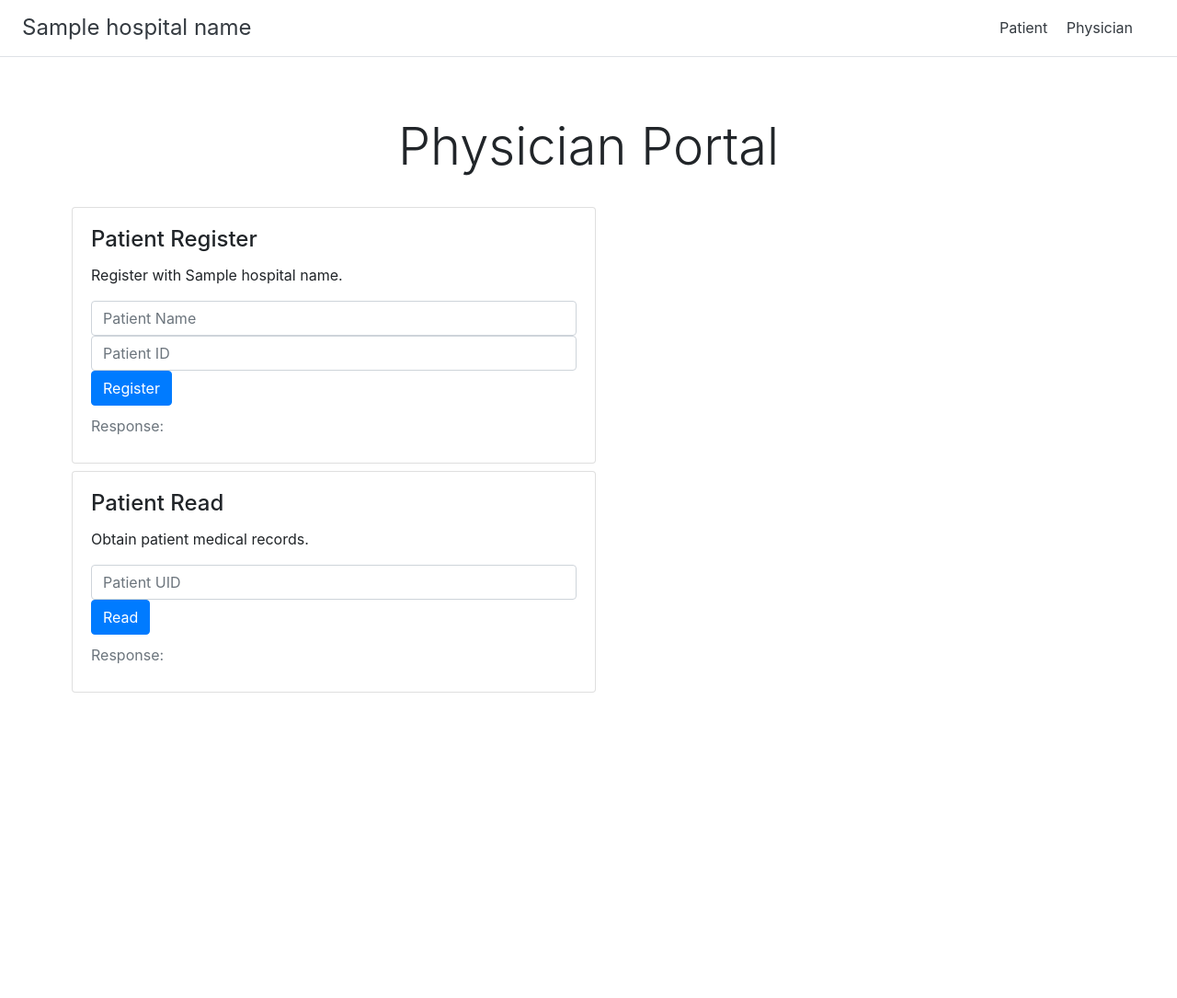
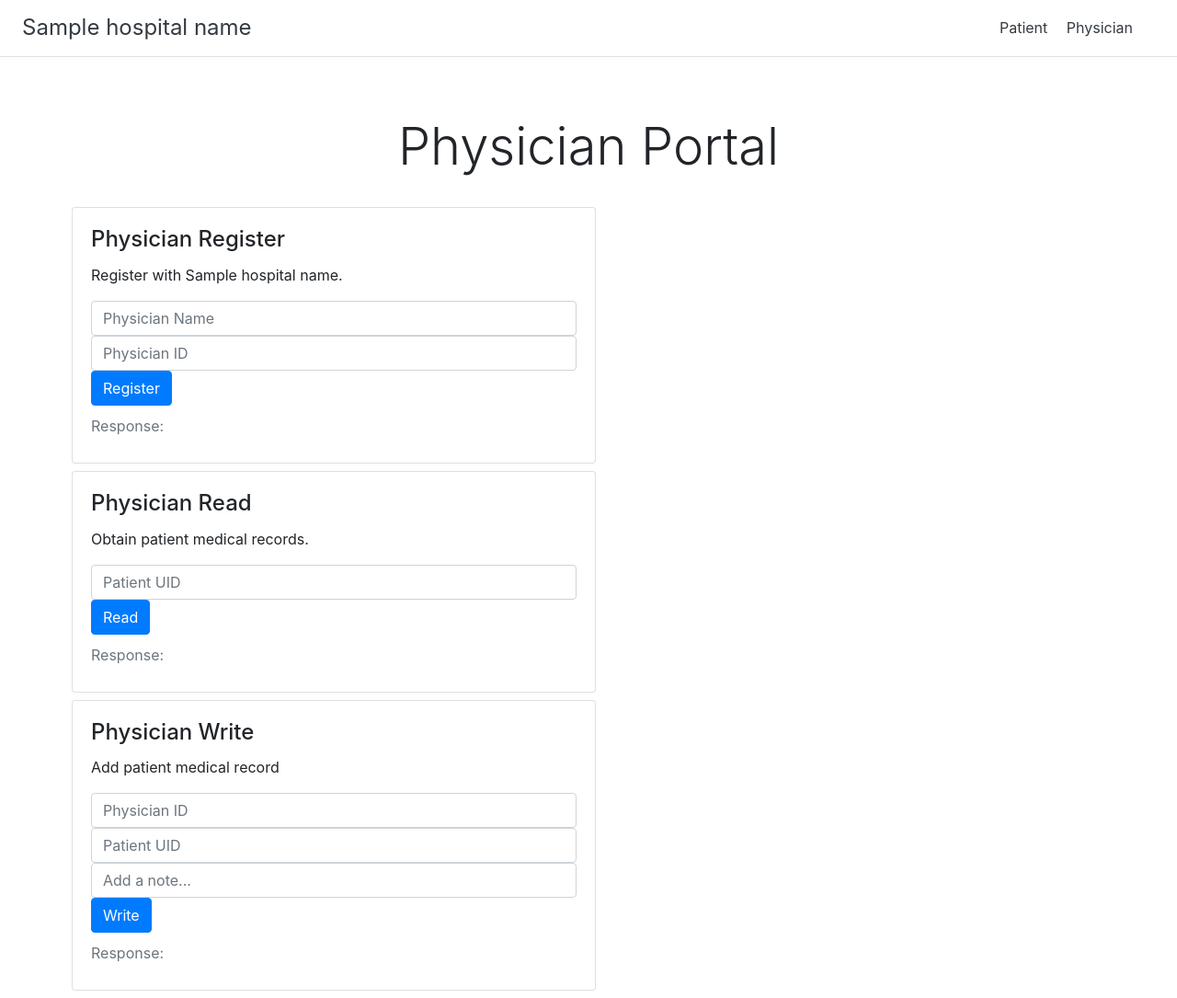
Before and after one commit to CSCI-2952-F/consistent-hrms, a Flask app: template src/frontend/templates/physician.html in a window 1280 px wide. Shown: the whole page at 92% size. Before the commit the page ends 753 px from the top, so only its background shows below. Run offline with Flask 2, Linux system fonts and the light colour scheme; the template is opened without the code that fills it: most values are stand-ins (such as "Sample title", 1, 10 or a date in 2020); some libraries are stand-ins or nearby versions.

Commit message:
more updates

```diff
--- a/docker-compose.hospital.yml
+++ b/docker-compose.hospital.yml
@@ -9,6 +9,7 @@ services:
       dockerfile: ./build/frontend/Dockerfile
     environment:
       - HOSPITAL_NAME
+      - API_GATEWAY_PORT
     ports:
       - '127.0.0.1:${FRONTEND_PORT:-8000}:80'
     depends_on:
--- a/src/frontend/main.py
+++ b/src/frontend/main.py
@@ -5,6 +5,7 @@ from flask import Flask, render_template
 app = Flask('frontend', static_url_path='', static_folder='static', template_folder='templates')
 
 HOSPITAL_NAME = os.environ.get('HOSPITAL_NAME', 'hospital_name')
+API_GATEWAY_PORT = os.environ.get('API_GATEWAY_PORT', 'api_gateway_port')
 
 
 @app.route('/', methods=['GET'])
@@ -16,11 +17,19 @@ def home():
 
 @app.route('/patient', methods=['GET'])
 def patient():
-    return render_template('patient.html')
+    data = {
+        'hospital_name': HOSPITAL_NAME,
+        'api_gateway_port': API_GATEWAY_PORT
+    }
+    return render_template('patient.html', **data)
 
 @app.route('/physician', methods=['GET'])
 def physician():
-    return render_template('physician.html')
+    data = {
+        'hospital_name': HOSPITAL_NAME,
+        'api_gateway_port': API_GATEWAY_PORT
+    }
+    return render_template('physician.html', **data)
 
 if __name__ == '__main__':
     app.run(debug=True, host='0.0.0.0', port=80)
--- a/src/frontend/templates/physician.html
+++ b/src/frontend/templates/physician.html
@@ -6,12 +6,12 @@
   <div class="row">
     <div class="card w-50 mb-2 ml-2 mr-2">
       <div class="card-body">
-        <h4 class="card-title">Patient Register</h4>
+        <h4 class="card-title">Physician Register</h4>
         <p class="card-text">Register with {{ hospital_name }}.</p>
         <form>
           <div class="form-group">
-            <input type="text" class="form-control" id="patient_name" placeholder="Patient Name">
-            <input type="text" class="form-control" id="patient_id" placeholder="Patient ID">
+            <input type="text" class="form-control" id="physician_name" placeholder="Physician Name">
+            <input type="text" class="form-control" id="physician_id" placeholder="Physician ID">
             <a href="#" class="btn btn-primary" role="button" onclick="register()">Register</a>
           </div>
         </form>
@@ -23,7 +23,7 @@
   <div class="row">
     <div class="card w-50 mb-2 ml-2 mr-2">
       <div class="card-body">
-        <h4 class="card-title">Patient Read</h4>
+        <h4 class="card-title">Physician Read</h4>
         <p class="card-text">Obtain patient medical records.</p>
         <form>
           <div class="form-group">
@@ -36,19 +36,37 @@
       </div>
     </div>
   </div>
+  <div class="row">
+    <div class="card w-50 mb-2 ml-2 mr-2">
+      <div class="card-body">
+        <h4 class="card-title">Physician Write</h4>
+        <p class="card-text">Add patient medical record</p>
+        <form>
+          <div class="form-group">
+            <input type="text" class="form-control" id="physician_id" placeholder="Physician ID">
+            <input type="text" class="form-control" id="write_patient_uid" placeholder="Patient UID">
+            <input type="text" class="form-control" id="data" placeholder="Add a note...">
+            <a href="#" class="btn btn-primary" role="button" onclick="write()">Write</a>
+          </div>
+        </form>
+        <div class="card-subtitle mb-2 text-muted">Response:</div>
+        <div class="card-text" id="write-output"></div>
+      </div>
+    </div>
+  </div>
 </div>
 <script>
   function register() {
-    patient_name_div = $('#patient_name');
-    let patient_name = patient_name_div.val();
-    patient_id_div = $('#patient_id');
-    let patient_id = patient_id_div.val();
+    physician_name_div = $('#physician_name');
+    let physician_name = physician_name_div.val();
+    physician_id_div = $('#physician_id');
+    let physician_id = physician_id_div.val();
 
     $.ajax({
-        url: "/patient_reg",
+        url: "/physician_reg",
         type: "POST",
         dataType: 'json',
-        data: {name: patient_name, id: patient_id},
+        data: {name: physician_name, id: physician_id},
         error: function (request, status, error) {
             alert('Error: ' + error);
         },
@@ -58,8 +76,8 @@
           alert(response)
         }
     });
-    patient_name_div.val('');
-    patient_id_div.val('');
+    physician_name_div.val('');
+    physician_id_div.val('');
   }
 
   function read() {
@@ -67,7 +85,7 @@
     let patient_uid = patient_uid_div.val();
 
     $.ajax({
-        url: "/patient_reg",
+        url: "/physician_write",
         type: "POST",
         dataType: 'json',
         data: {uid: patient_uid},
@@ -82,5 +100,32 @@
     });
     patient_uid_div.val('');
   }
+
+  function write() {
+    physician_id_div = $('#physician_id');
+    let physician_id = physician_id_div.val();
+    write_patient_uid_div = $('#write_patient_uid')
+    let write_patient_uid = write_patient_uid_div.val();
+    data_div = $('#data')
+    let data = data_div.val();
+
+    $.ajax({
+        url: "/physician_read",
+        type: "POST",
+        dataType: 'json',
+        data: {phys_id: physician_id, patient_uid: write_patient_uid, data: data},
+        error: function (request, status, error) {
+            alert('Error: ' + error);
+        },
+        success: function (response) {
+          let write_div = $('#write-output');
+          write_div.innerHTML = response;
+          alert(response)
+        }
+    });
+    physician_id_div.val('')
+    write_patient_uid_div.val('')
+    data_div.val('')
+  }
 </script>
 {% endblock %}
```
Also changed, not shown: src/frontend/templates/patient.html (+6 -2 lines).
